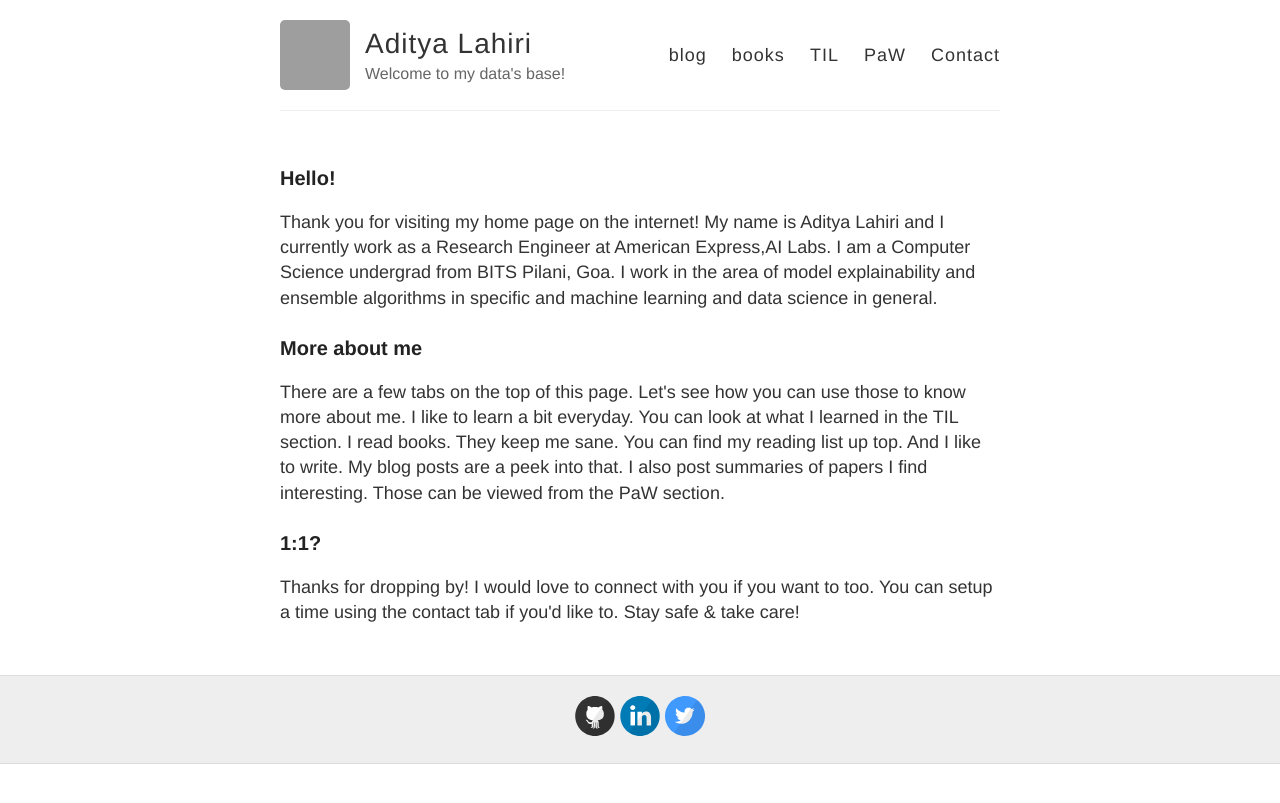
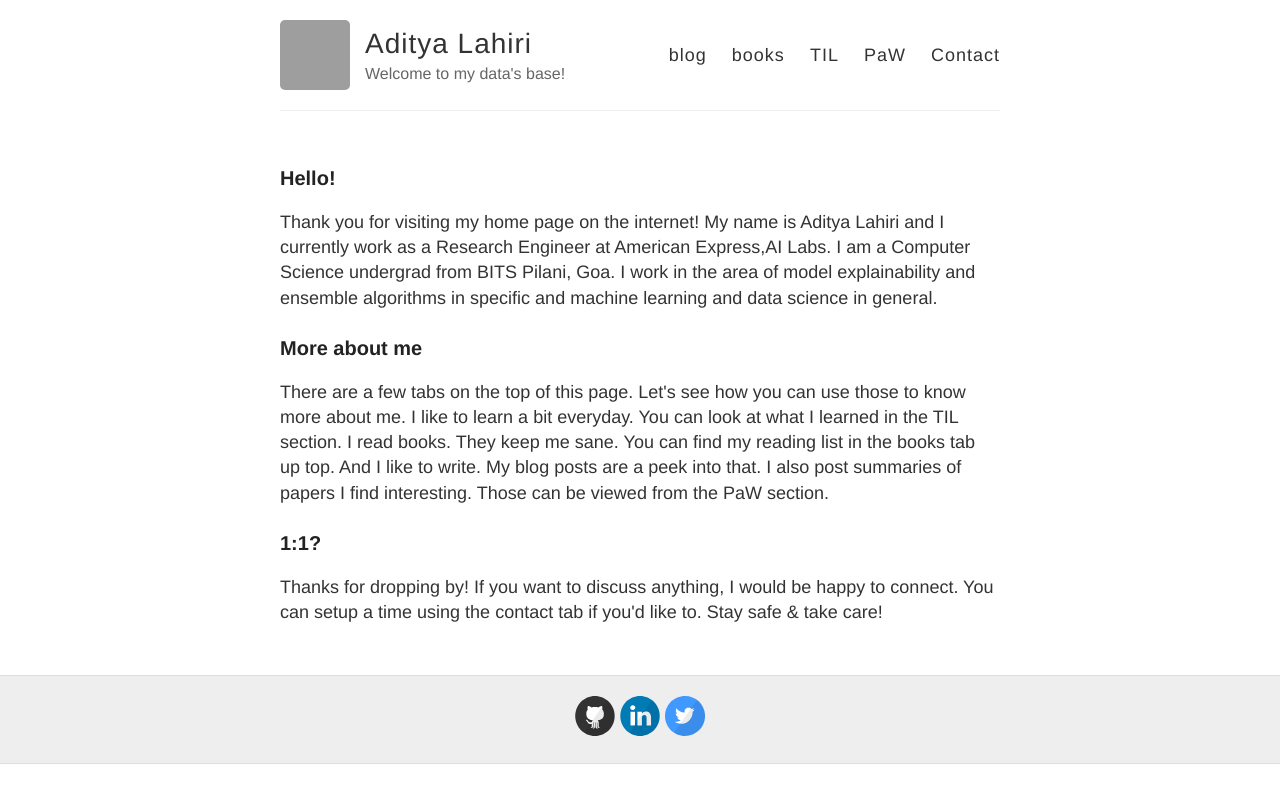
Before and after one commit to adityalahiri/adityalahiri.github.io, a Jekyll site: the page built from index.html, in a window 1280 px wide. Shown: the top 803 px of the page. Built offline with Jekyll 4.4.1, drawn with Linux system fonts in a browser that asks for light colours; grey boxes are pictures that could not be loaded.

Commit message:
Update index.html

```diff
--- a/index.html
+++ b/index.html
@@ -10,8 +10,8 @@ and data science in general.
 
 <h1> More about me </h1>
 There are a few tabs on the top of this page. Let's see how you can use those to know more about me.
-I like to learn a bit everyday. You can look at what I learned in the TIL section. I read books. They keep me sane. You can find my reading list up top. And I like to write.
+I like to learn a bit everyday. You can look at what I learned in the TIL section. I read books. They keep me sane. You can find my reading list in the books tab up top. And I like to write.
 My blog posts are a peek into that. I also post summaries of papers I find interesting. Those can be viewed from the PaW section.
 
 <h1> 1:1? </h1>
-Thanks for dropping by! I would love to connect with you if you want to too. You can setup a time using the contact tab if you'd like to. Stay safe & take care!
+Thanks for dropping by! If you want to discuss anything, I would be happy to connect. You can setup a time using the contact tab if you'd like to. Stay safe & take care!
```
